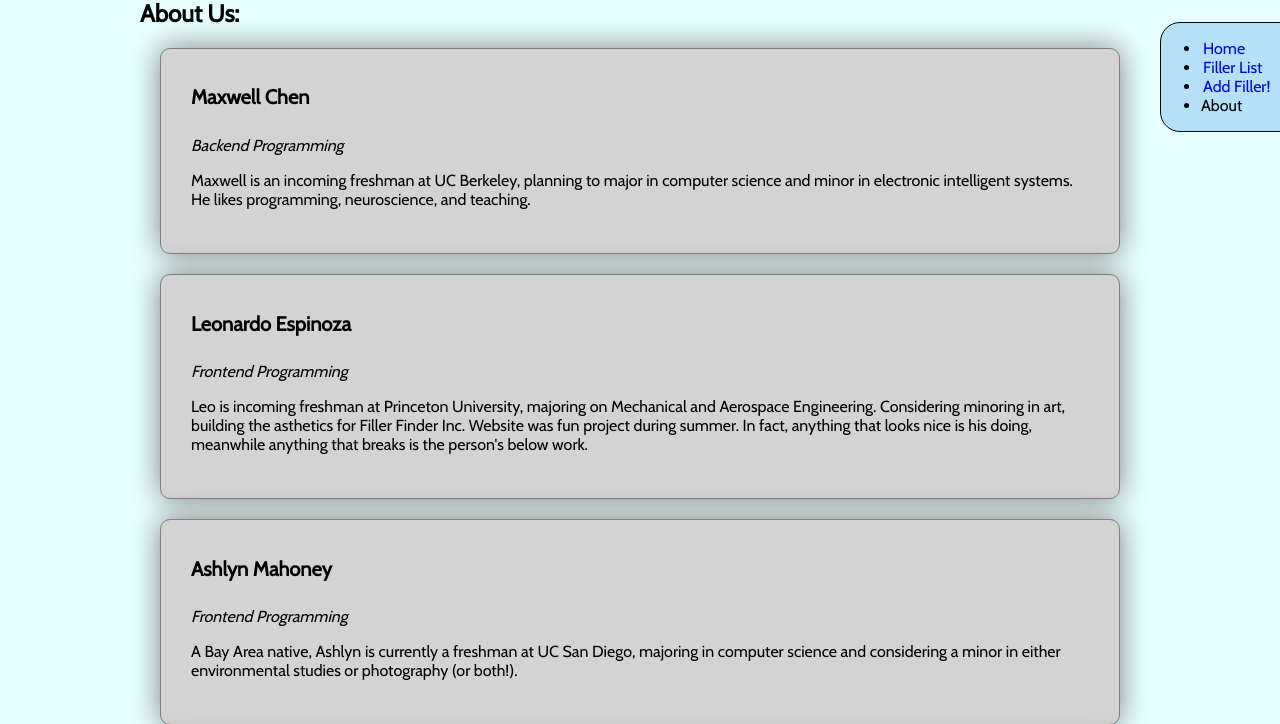
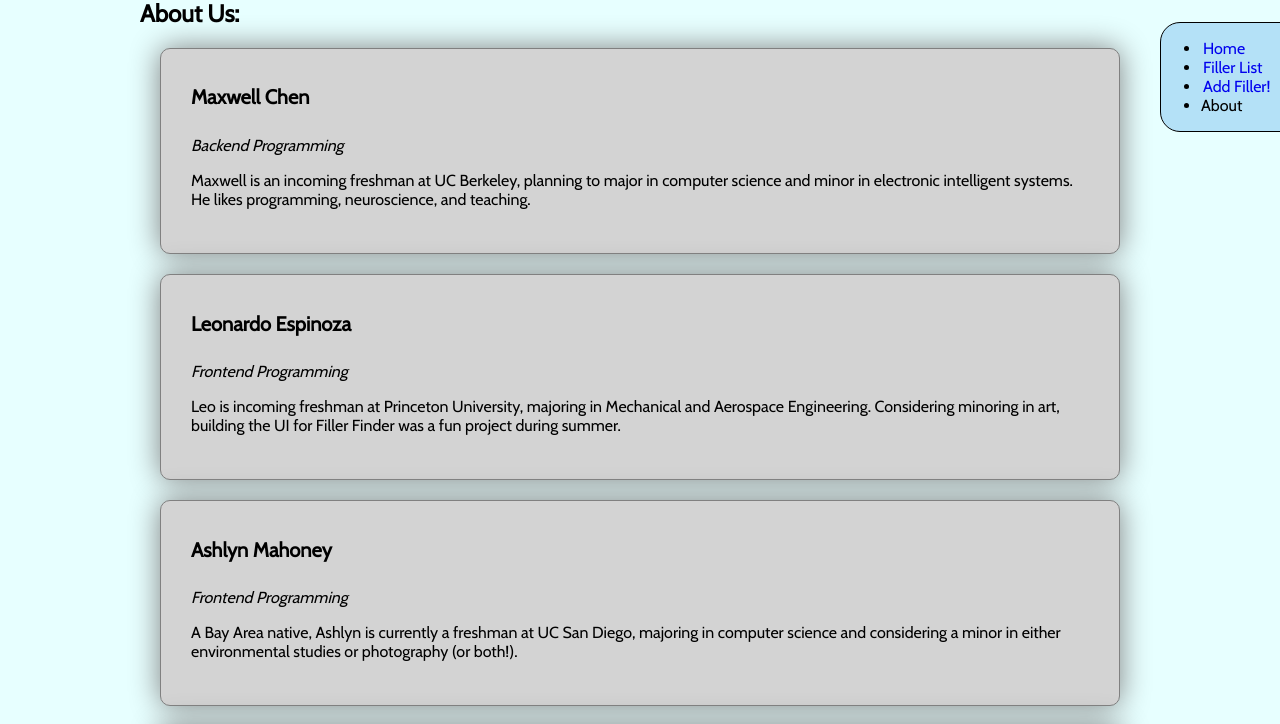
Before and after one commit to maxhchen/filler-finder, a Python web app: template templates/about.html in a window 1280 px wide. Shown: the part 338-1062 px from the top of the page. Run offline with Jinja, Linux system fonts and the light colour scheme; the template is opened without the code that fills it, so the values that code supplies are empty.

Commit message:
leo really

```diff
--- a/templates/about.html
+++ b/templates/about.html
@@ -137,9 +137,8 @@
     <div id="leo">
       <h4 id="p"><b>Leonardo Espinoza</b></h4>
       <p id="p"><i>Frontend Programming</i></p>
-      <p id="p"> Leo is incoming freshman at Princeton University, majoring on Mechanical and Aerospace Engineering.
-          Considering minoring in art, building the asthetics for Filler Finder Inc. Website was fun project during summer.
-          In fact, anything that looks nice is his doing, meanwhile anything that breaks is the person's below work. </p>
+      <p id="p"> Leo is incoming freshman at Princeton University, majoring in Mechanical and Aerospace Engineering.
+          Considering minoring in art, building the UI for Filler Finder was a fun project during summer. </p>
       <br>
     </div>
     <div id="ash">
```
